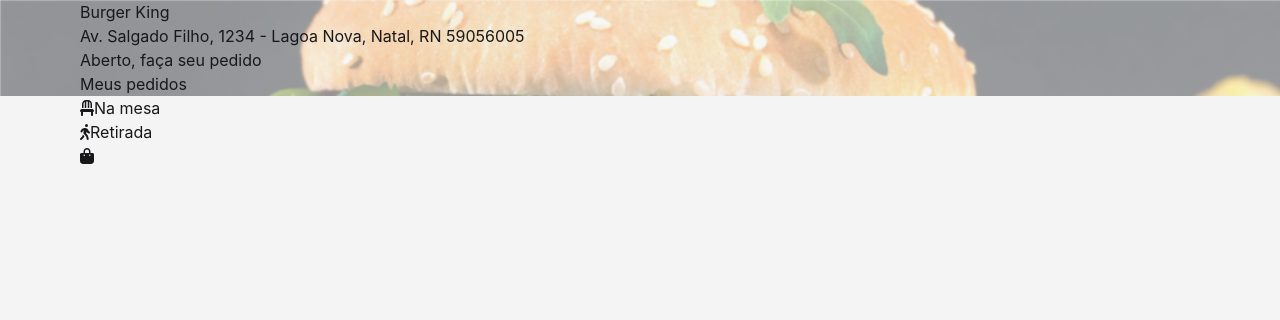
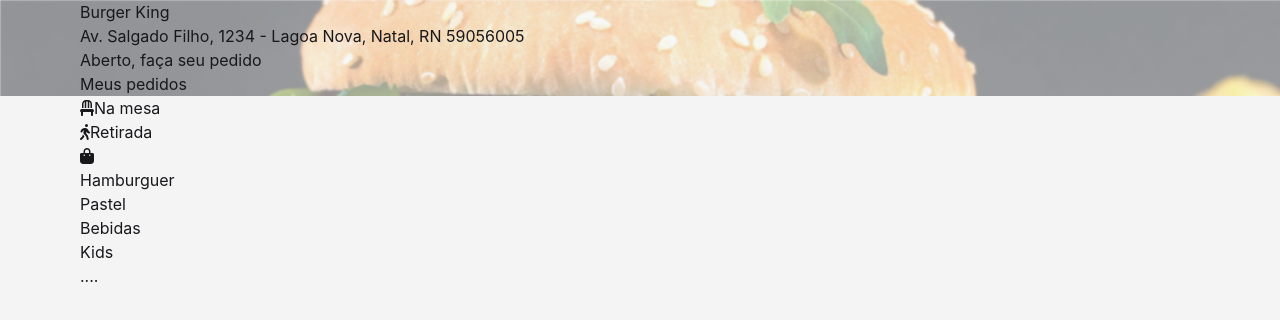
Before and after one commit to pevytor/A3-2024-2-FRONT, a Next.js app: page / in a window 1280 px wide. Shown: the top 320 px of the page. Built offline with nearby package versions, Linux system fonts and the light colour scheme.

Commit message:
inicio main

```diff
--- a/src/app/page.tsx
+++ b/src/app/page.tsx
@@ -1,12 +1,13 @@
 'use client'
 
 import { Header } from "@/components/header/Header";
+import { Main } from "@/components/main/Main";
 
 export default function Home() {
   return (
     <div className="w-screen h-screen">
       <Header />
-
+      <Main />
     </div>
   );
 }
--- a/src/components/Header/components/InfoHeader.tsx
+++ b/src/components/Header/components/InfoHeader.tsx
@@ -10,7 +10,7 @@
             <div>
                 <div className="font-bold text-xl md:text-2xl">Burger King</div>
                 <div className="hidden text-base md:block">Av. Salgado Filho, 1234 - Lagoa Nova, Natal, RN 59056005</div>
-                <div className="text-base"><span className="font-bold">Aberto</span>, faça seu pedido</div>
+                <div className="text-base"><span className="font-bold text-green-300">Aberto</span>, faça seu pedido</div>
             </div>
         </div>
     );
--- a/src/components/Header/components/SubMenu.tsx
+++ b/src/components/Header/components/SubMenu.tsx
@@ -21,7 +21,9 @@
                 <div className="boxed flex justify-center md:justify-normal items-center h-16 gap-3">
                     <Button label="Na mesa" size="medium" cor="dark" icon={faChair} onClick={handleMesa} />
                     <Button label="Retirada" size="medium" cor="light" icon={faPersonWalking} onClick={handleRetirada} />
-                    <div><FontAwesomeIcon icon={faBagShopping} className="size-5 md:hidden" onClick={handlePedidos} /></div>
+                    <div className="px-5 py-2 cursor-pointer" onClick={handlePedidos}>
+                        <FontAwesomeIcon icon={faBagShopping} className="size-5 md:hidden" />
+                    </div>
                 </div>
             </div>
         </>
--- a/src/components/Main/Main.tsx
+++ b/src/components/Main/Main.tsx
@@ -0,0 +1,17 @@
+import { Categories } from "./components/Categories"
+import { Products } from "./components/Products";
+
+export const Main = () => {
+    return (
+        <>
+            <div className="w-full py-5">
+                <div className="boxed flex flex-col gap-7">
+                    <Categories />
+                    <Products />
+
+                </div>
+
+            </div>
+        </>
+    );
+}
--- /dev/null
+++ b/src/components/Main/components/Categories.tsx
@@ -0,0 +1,15 @@
+import { Button } from "@/components/ui/Button";
+
+export const Categories = () => {
+    const handleCategory = () => {
+        alert('Categoria');
+    }
+    return (
+        <div className="flex gap-3">
+            <Button label="Hamburguer" size="medium" cor="light" onClick={handleCategory} />
+            <Button label="Pastel" size="medium" cor="light" onClick={handleCategory} />
+            <Button label="Bebidas" size="medium" cor="light" onClick={handleCategory} />
+            <Button label="Kids" size="medium" cor="light" onClick={handleCategory} />
+        </div>
+    );
+}
--- /dev/null
+++ b/src/components/Main/components/Products.tsx
@@ -0,0 +1,5 @@
+export const Products = () => {
+    return (
+        <div>....</div>
+    );
+}
--- a/src/components/ui/Button.tsx
+++ b/src/components/ui/Button.tsx
@@ -18,8 +18,8 @@
                 className={`flex justify-center items-center cursor-pointer select-none bg-white font-bold rounded-3xl gap-2
                 ${size === 'medium' && 'px-5 py-2 text-md'}
                 ${size === 'large' && 'px-7 py-3 text-lg'}
-                ${cor === 'light' && 'bg-white'}
-                ${cor === 'dark' && 'bg-zinc-100'}
+                ${cor === 'light' && 'bg-white hover:opacity-70'}
+                ${cor === 'dark' && 'bg-zinc-100 hover:opacity-70'}
                 `}
             >
                 {icon && <FontAwesomeIcon icon={icon} className="size-5" />}
```
